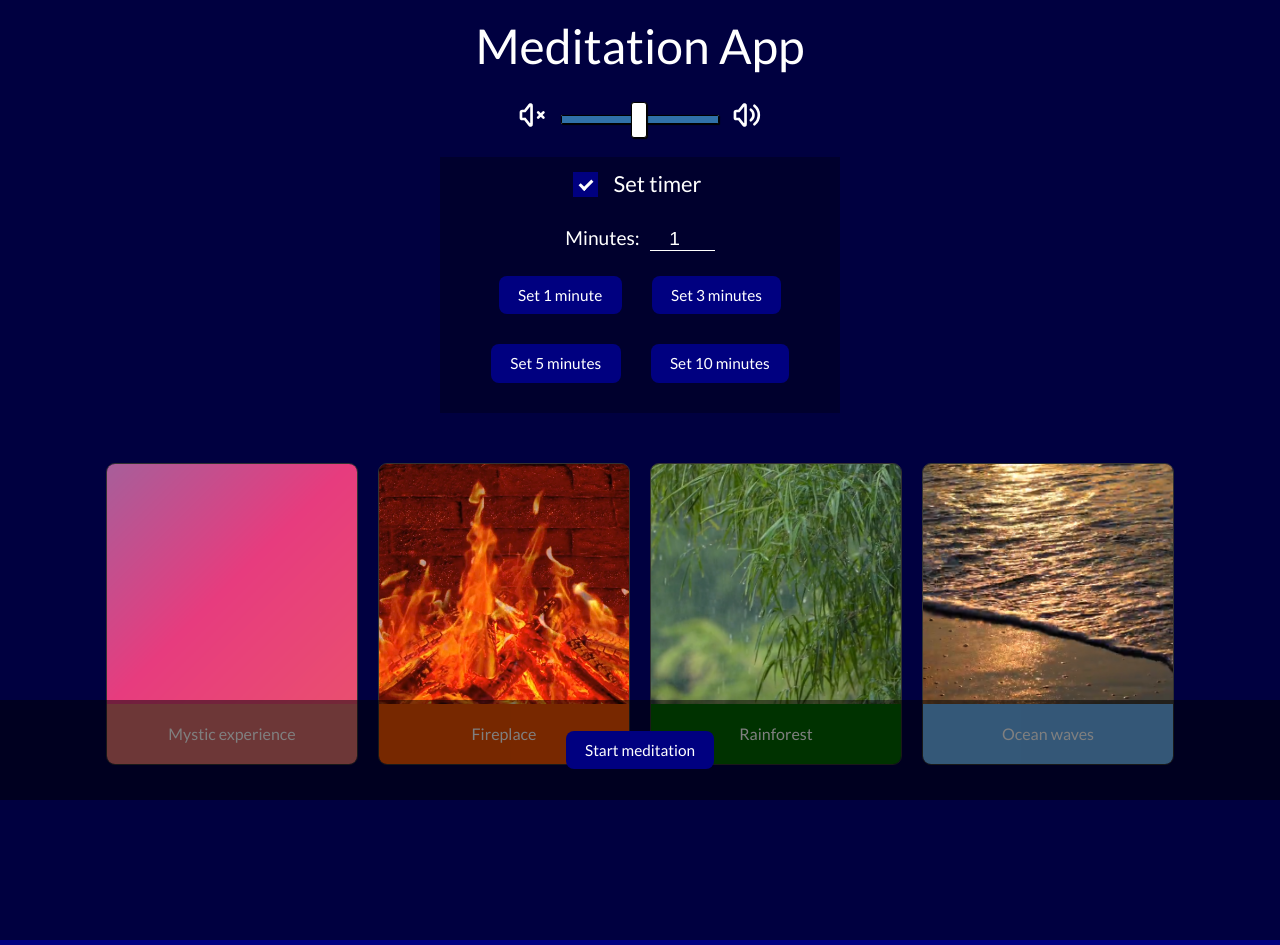
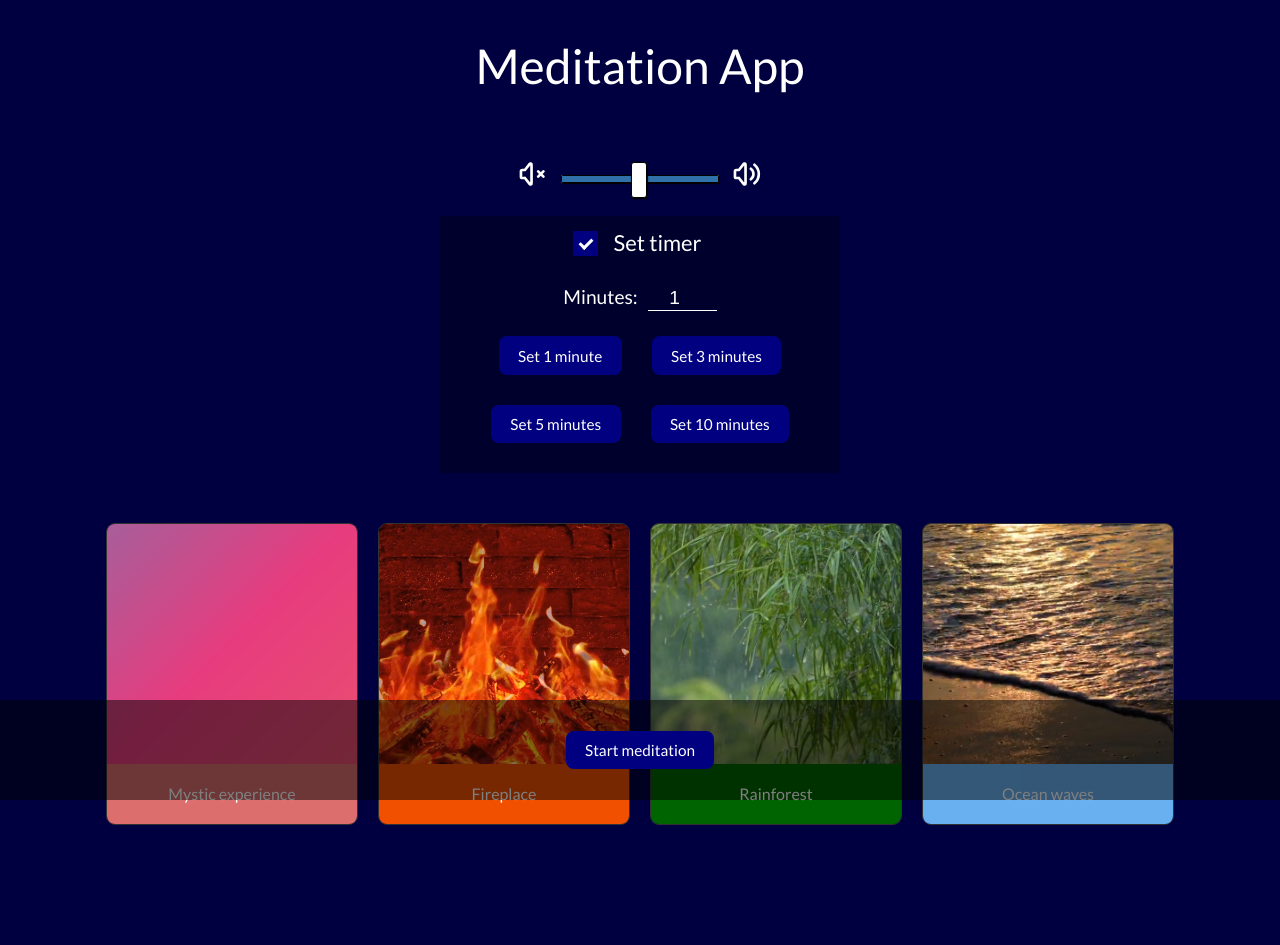
Before and after one commit to Tizios9999/meditation-app, a React (Vite) app: page / in a window 1280 px wide. Built offline with nearby package versions, Linux system fonts and the light colour scheme.

Commit message:
some css tweaks

```diff
--- a/src/components/Menu/Menu.module.css
+++ b/src/components/Menu/Menu.module.css
@@ -1,10 +1,9 @@
 .menu-container {
     position: absolute;
+    top: 0;
     width: 100vw;
     min-height: 100%;
-    padding-top: 20px;
     padding-bottom: 120px;
-    top: 0;
 }
 
 .app-title {
--- a/src/components/Volume/Volume.module.css
+++ b/src/components/Volume/Volume.module.css
@@ -1,7 +1,7 @@
 .volume-container {
     margin: 0 auto;
     padding: 15px;
-    width: 250px;
+    max-width: 250px;
     display: flex;
     align-items: flex-end;
 }
--- a/src/index.css
+++ b/src/index.css
@@ -1,8 +1,3 @@
-* {
-  padding: 0;
-  margin: 0;
-}
-
 #root {
   text-align: center;
   width: 100%;
@@ -16,6 +11,7 @@
 
 body {
   margin: 0;
+  padding-bottom: env(safe-area-inset-bottom);
   display: flex;
   background-color: navy;
 }
```
Also changed, not shown: 1 other file (tests, documents, lock files or other folders).
